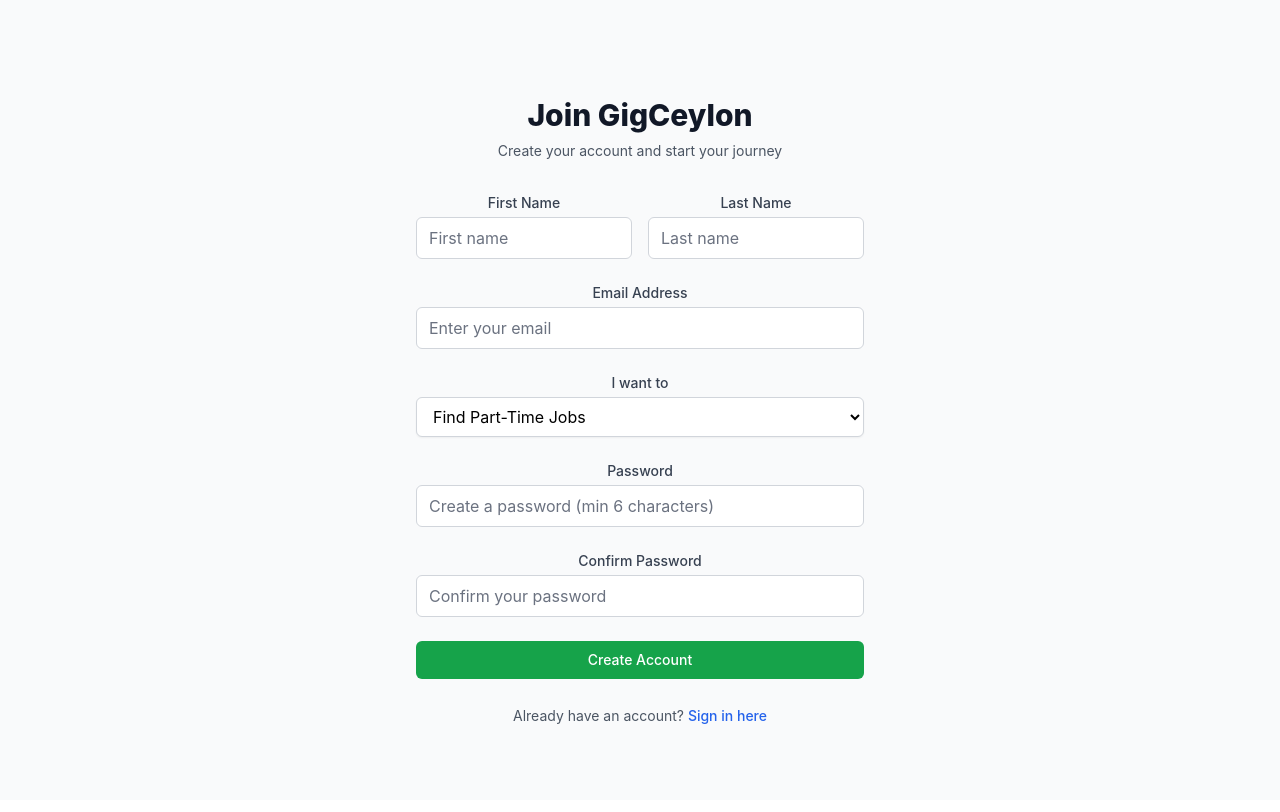
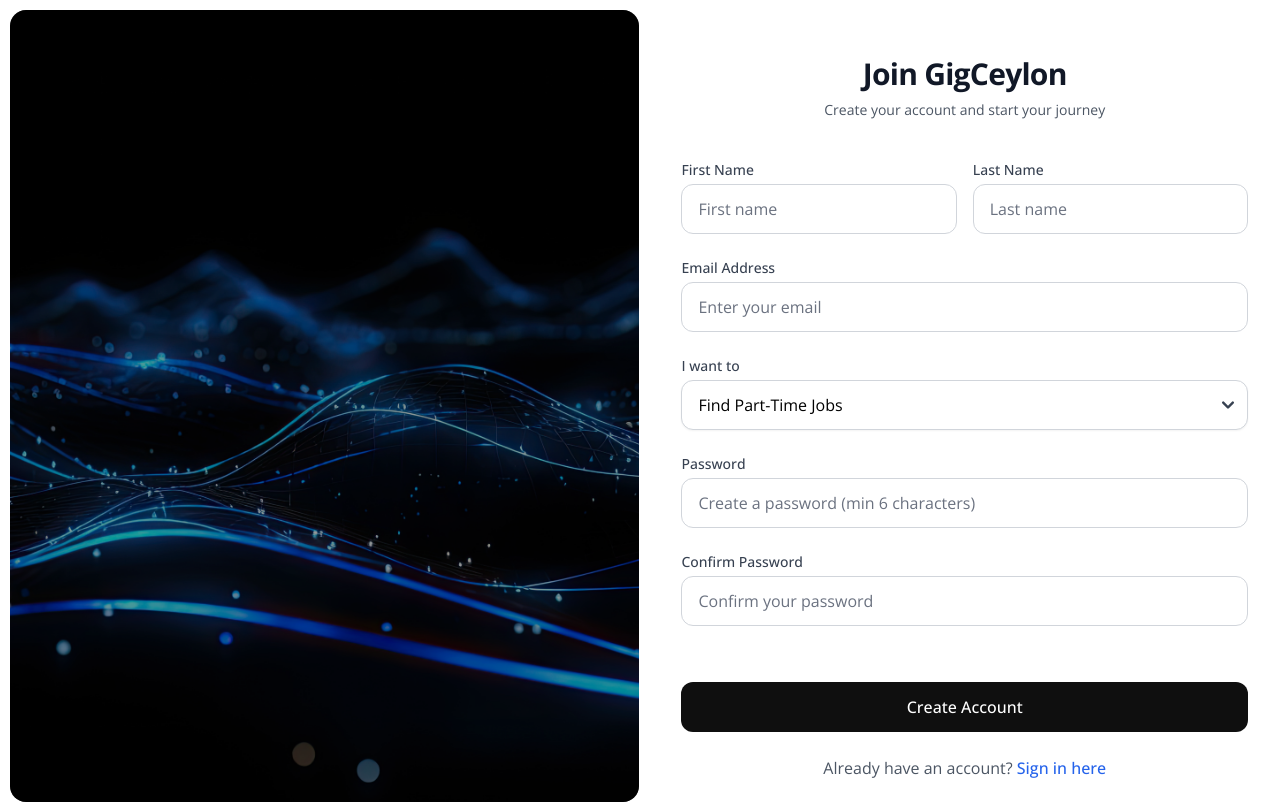
Before and after one commit to muthumaliperera/GigCeylon-Platfrom-Research-Project, a React (Create React App) app in the folder frontend/: page /register in a window 1280 px wide. Built offline with nearby package versions, Linux system fonts and the light colour scheme.

Commit message:
improve styling, login and registration forms

```diff
--- a/frontend/public/index.html
+++ b/frontend/public/index.html
@@ -9,6 +9,10 @@
       name="description"
       content="Web site created using create-react-app"
     />
+    <!-- Add this to your public/index.html file in the <head> section -->
+    <link rel="preconnect" href="https://fonts.googleapis.com">
+    <link rel="preconnect" href="https://fonts.gstatic.com" crossorigin>
+    <link href="https://fonts.googleapis.com/css2?family=Open+Sans:ital,wght@0,300;0,400;0,500;0,600;0,700;0,800;1,300;1,400;1,500;1,600;1,700;1,800&display=swap" rel="stylesheet">
     <link rel="apple-touch-icon" href="%PUBLIC_URL%/logo192.png" />
     <!--
       manifest.json provides metadata used when your web app is installed on a
--- a/frontend/src/components/auth/RegisterForm.tsx
+++ b/frontend/src/components/auth/RegisterForm.tsx
@@ -54,10 +54,41 @@
   };
 
   return (
-    <div className="min-h-screen flex items-center justify-center bg-gray-50 py-12 px-4 sm:px-6 lg:px-8">
-      <div className="max-w-md w-full space-y-8">
+    <div className="min-h-screen flex">
+      {/* Left side - Image */}
+      <div className="hidden lg:flex lg:w-1/2 relative m-2.5 ">
+        <div
+          className="w-full h-full bg-cover bg-center bg-no-repeat rounded-2xl"
+          style={{
+            backgroundImage: `url('./bg1.jpg')`,
+          }}
+        >
+          {/* Dark overlay for better text readability */}
+          <div className="absolute inset-0 bg-black bg-opacity-40 rounded-2xl"></div>
+
+          {/* Content overlay */}
+          {/*
+          <div className="relative z-10 flex flex-col justify-center items-center text-white h-full p-12">
+            <div className="max-w-md text-center">
+              <h1 className="text-4xl font-bold mb-6">Welcome Back!</h1>
+              <p className="text-lg mb-8 opacity-90">
+                Sign in to access your GigCeylon account and discover amazing
+                part-time opportunities in Sri Lanka.
+              </p>
+              <div className="flex justify-center space-x-4">
+                <div className="w-3 h-3 bg-white rounded-full opacity-60"></div>
+                <div className="w-3 h-3 bg-white rounded-full"></div>
+                <div className="w-3 h-3 bg-white rounded-full opacity-60"></div>
+              </div>
+            </div>
+          </div>*/}
+        </div>
+      </div>
+
+      <div className="flex items-center justify-center w-full lg:w-1/2 p-8">
+        <div className="max-w-xl w-full space-y-10">
           <div>
-          <h2 className="mt-6 text-center text-3xl font-extrabold text-gray-900">
+            <h2 className="mt-6 text-center text-3xl font-bold text-gray-900 tracking-tight">
               Join GigCeylon
             </h2>
             <p className="mt-2 text-center text-sm text-gray-600">
@@ -76,7 +107,7 @@
               <div>
                 <label
                   htmlFor="firstName"
-                className="block text-sm font-medium text-gray-700"
+                  className="block text-sm font-medium text-gray-700 text-left"
                 >
                   First Name
                 </label>
@@ -87,7 +118,7 @@
                   required
                   value={formData.firstName}
                   onChange={handleChange}
-                className="mt-1 appearance-none relative block w-full px-3 py-2 border border-gray-300 placeholder-gray-500 text-gray-900 rounded-md focus:outline-none focus:ring-blue-500 focus:border-blue-500"
+                  className="mt-1 appearance-none relative block w-full px-4 py-3 border border-gray-300 placeholder-gray-500 text-gray-900 rounded-xl focus:outline-none focus:ring-blue-500 focus:border-primary"
                   placeholder="First name"
                 />
               </div>
@@ -95,7 +126,7 @@
               <div>
                 <label
                   htmlFor="lastName"
-                className="block text-sm font-medium text-gray-700"
+                  className="block text-sm font-medium text-gray-700 text-left"
                 >
                   Last Name
                 </label>
@@ -106,7 +137,7 @@
                   required
                   value={formData.lastName}
                   onChange={handleChange}
-                className="mt-1 appearance-none relative block w-full px-3 py-2 border border-gray-300 placeholder-gray-500 text-gray-900 rounded-md focus:outline-none focus:ring-blue-500 focus:border-blue-500"
+                  className="mt-1 appearance-none relative block w-full px-4 py-3 border border-gray-300 placeholder-gray-500 text-gray-900 rounded-xl focus:outline-none focus:ring-blue-500 focus:border-primary"
                   placeholder="Last name"
                 />
               </div>
@@ -115,7 +146,7 @@
             <div>
               <label
                 htmlFor="email"
-              className="block text-sm font-medium text-gray-700"
+                className="block text-sm font-medium text-gray-700 text-left"
               >
                 Email Address
               </label>
@@ -126,15 +157,15 @@
                 required
                 value={formData.email}
                 onChange={handleChange}
-              className="mt-1 appearance-none relative block w-full px-3 py-2 border border-gray-300 placeholder-gray-500 text-gray-900 rounded-md focus:outline-none focus:ring-blue-500 focus:border-blue-500"
+                className="mt-1 appearance-none relative block w-full px-4 py-3 border border-gray-300 placeholder-gray-500 text-gray-900 rounded-xl focus:outline-none focus:ring-blue-500 focus:border-primary"
                 placeholder="Enter your email"
               />
             </div>
 
-          <div>
+            <div className="relative">
               <label
                 htmlFor="role"
-              className="block text-sm font-medium text-gray-700"
+                className="block text-sm font-medium text-gray-700 text-left"
               >
                 I want to
               </label>
@@ -143,17 +174,30 @@
                 name="role"
                 value={formData.role}
                 onChange={handleChange}
-              className="mt-1 block w-full px-3 py-2 border border-gray-300 bg-white rounded-md shadow-sm focus:outline-none focus:ring-blue-500 focus:border-blue-500"
+                className="mt-1 block w-full pl-4 py-3 pr-10  border border-gray-300 bg-white rounded-xl shadow-sm focus:outline-none focus:ring-blue-500 focus:border-primary appearance-none"
               >
                 <option value="job_seeker">Find Part-Time Jobs</option>
                 <option value="talent_connector">Hire Part-Time Workers</option>
               </select>
+              <div className="pointer-events-none absolute inset-y-0 right-0 flex items-center px-2 pt-6 text-gray-700">
+                <svg
+                  className="h-6 w-6"
+                  fill="currentColor"
+                  viewBox="0 0 20 20"
+                >
+                  <path
+                    fillRule="evenodd"
+                    d="M5.293 7.293a1 1 0 011.414 0L10 10.586l3.293-3.293a1 1 0 111.414 1.414l-4 4a1 1 0 01-1.414 0l-4-4a1 1 0 010-1.414z"
+                    clipRule="evenodd"
+                  />
+                </svg>
+              </div>
             </div>
 
             <div>
               <label
                 htmlFor="password"
-              className="block text-sm font-medium text-gray-700"
+                className="block text-sm font-medium text-gray-700 text-left"
               >
                 Password
               </label>
@@ -164,7 +208,7 @@
                 required
                 value={formData.password}
                 onChange={handleChange}
-              className="mt-1 appearance-none relative block w-full px-3 py-2 border border-gray-300 placeholder-gray-500 text-gray-900 rounded-md focus:outline-none focus:ring-blue-500 focus:border-blue-500"
+                className="mt-1 appearance-none relative block w-full px-4 py-3 border border-gray-300 placeholder-gray-500 text-gray-900 rounded-xl focus:outline-none focus:ring-blue-500 focus:border-primary"
                 placeholder="Create a password (min 6 characters)"
               />
             </div>
@@ -172,7 +216,7 @@
             <div>
               <label
                 htmlFor="confirmPassword"
-              className="block text-sm font-medium text-gray-700"
+                className="block text-sm font-medium text-gray-700 text-left"
               >
                 Confirm Password
               </label>
@@ -183,7 +227,7 @@
                 required
                 value={formData.confirmPassword}
                 onChange={handleChange}
-              className="mt-1 appearance-none relative block w-full px-3 py-2 border border-gray-300 placeholder-gray-500 text-gray-900 rounded-md focus:outline-none focus:ring-blue-500 focus:border-blue-500"
+                className="mt-1 appearance-none relative block w-full px-4 py-3 border border-gray-300 placeholder-gray-500 text-gray-900 rounded-xl focus:outline-none focus:ring-blue-500 focus:border-primary"
                 placeholder="Confirm your password"
               />
             </div>
@@ -192,14 +236,14 @@
               <button
                 type="submit"
                 disabled={isLoading}
-              className="group relative w-full flex justify-center py-2 px-4 border border-transparent text-sm font-medium rounded-md text-white bg-green-600 hover:bg-green-700 focus:outline-none focus:ring-2 focus:ring-offset-2 focus:ring-green-500 disabled:opacity-50"
+                className="group relative w-full flex justify-center py-3 px-4 border border-transparent text-md font-medium rounded-xl mt-14 text-white bg-primary hover:bg-neutral-900 focus:outline-none focus:ring-2 focus:ring-offset-2 focus:ring-secondary  disabled:opacity-50"
               >
                 {isLoading ? "Creating Account..." : "Create Account"}
               </button>
             </div>
 
             <div className="text-center">
-            <span className="text-sm text-gray-600">
+              <span className="text-md text-gray-600">
                 Already have an account?{" "}
                 <a
                   href="/login"
@@ -212,6 +256,7 @@
           </form>
         </div>
       </div>
+    </div>
   );
 };
 
--- a/frontend/src/index.css
+++ b/frontend/src/index.css
@@ -2,9 +2,12 @@
 @tailwind components;
 @tailwind utilities;
 
+@import url('https://fonts.googleapis.com/css2?family=Open+Sans:ital,wght@0,300;0,400;0,500;0,600;0,700;0,800;1,300;1,400;1,500;1,600;1,700;1,800&display=swap');
+
+
 body {
   margin: 0;
-  font-family: -apple-system, BlinkMacSystemFont, 'Segoe UI', 'Roboto', 'Oxygen',
+  font-family: 'Open Sans', -apple-system, BlinkMacSystemFont, 'Segoe UI', 'Roboto', 'Oxygen',
     'Ubuntu', 'Cantarell', 'Fira Sans', 'Droid Sans', 'Helvetica Neue',
     sans-serif;
   -webkit-font-smoothing: antialiased;
--- a/frontend/tailwind.config.js
+++ b/frontend/tailwind.config.js
@@ -2,7 +2,19 @@
 module.exports = {
   content: ["./src/**/*.{js,jsx,ts,tsx}",],
   theme: {
-    extend: {},
+    extend: {
+      colors: {
+        primary: '#0F0F0F',
+        secondary: '#8E93FD',
+        neutral: {
+          100: '#F3F4F6',
+          900: '#111827',
+        },
+        success: '#10B981',
+        error: '#EF4444',
+
+    },
   },
   plugins: [],
 }
+}
```
Also changed, not shown: frontend/src/components/auth/LoginForm.tsx (+44 -12 lines), frontend/public/bg1.jpg (added). Lines whose indentation alone changed are shown as unchanged.
